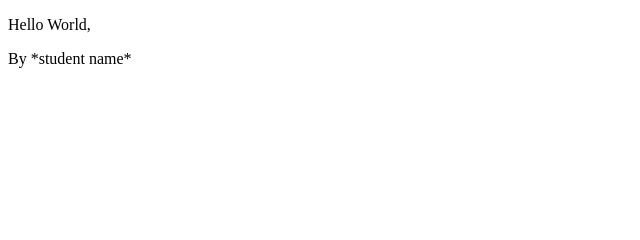
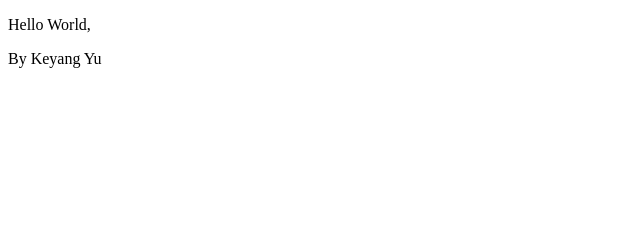
Before and after one commit to ZIONX0/handsonlab1_git, a plain HTML site: page index.html in a window 1280 px wide. Shown: the top 240 px of the page, 0-640 px from the left. Drawn offline with Linux system fonts and the light colour scheme.

Commit message:
Update index.html with my name

```diff
--- a/index.html
+++ b/index.html
@@ -5,7 +5,7 @@
 </head>
 <body>
     <p>Hello World,</p>
-    <p>By *student name*</p>
+    <p>By Keyang Yu</p>
     <img src="picture.jpg" alt="My Picture">
 </body>
 </html>
```
